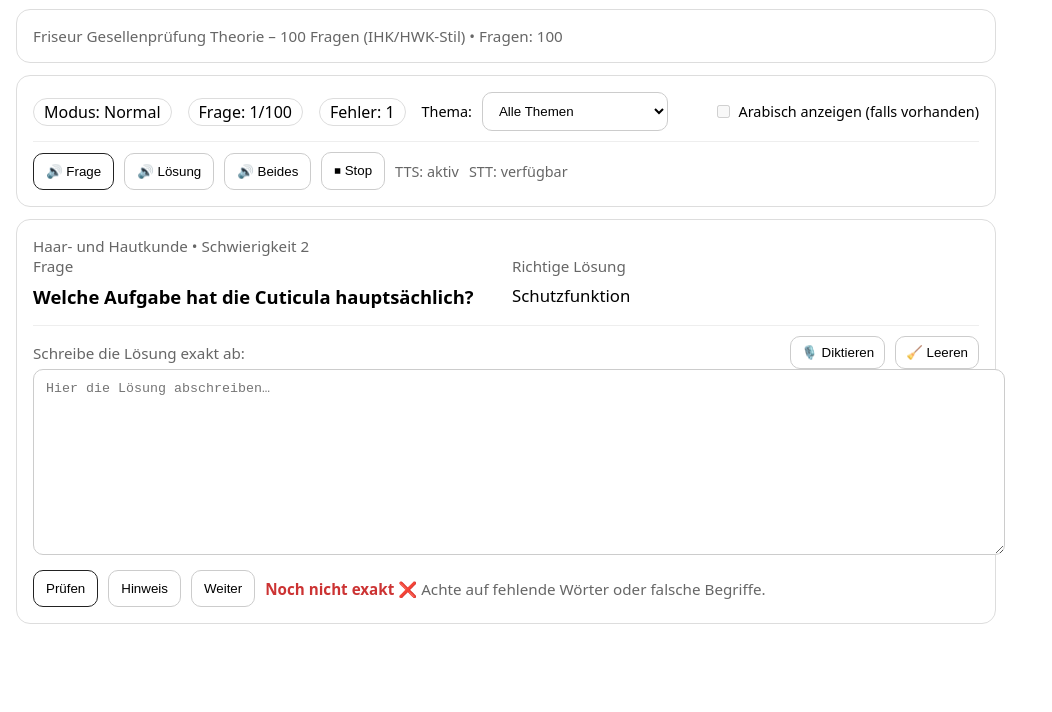
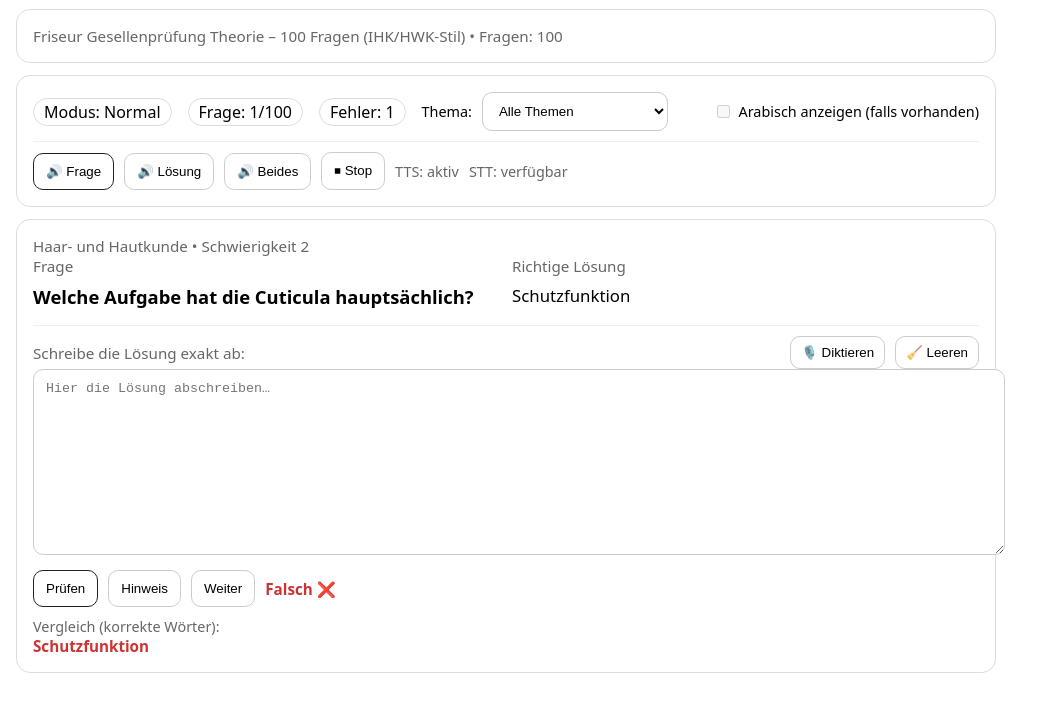
Before and after one commit to mucki2710/bear-pruefung-schreiben, a plain HTML site: page index.html in a window 1280 px wide. Both pictures are taken after a click on the button "Prüfen". Shown: the part 82-794 px from the top of the page, without its empty margins (0-1052 px from the left). Drawn offline with Linux system fonts and the light colour scheme.

Commit message:
Add files via upload

```diff
--- a/index.html
+++ b/index.html
@@ -25,6 +25,7 @@
     .sep{height:1px;background:#eee;margin:10px 0}
     .warn{color:#b35a00;font-weight:600}
     .smallbtn{padding:8px 10px}
+    .warn{color:#b58900;font-weight:600}
   </style>
 </head>
 <body>
@@ -391,30 +392,31 @@ function check(){
   const correct = normalizeText(correctRaw);
   const typed = normalizeText(typedRaw);
 
-  let ok = false;
-
-  if(typed === correct){
-    ok = true;
-  } else {
-    // kleine Toleranz: 95% Übereinstimmung
-    const similarity = similarityScore(typed, correct);
-    if(similarity >= 0.95){
-      ok = true;
-    }
-  }
+  const similarity = similarityScore(typed, correct);
 
   const fb = document.getElementById("feedback");
 
-  if(ok){
+  const missing = missingWords(correctRaw, typedRaw);
+  if(missing.length && similarity < 1){
+    fb.innerHTML += `<div class="mini">Fehlende Wörter: ${missing.join(", ")}</div>`;
+  }
+
+  if(similarity === 1){
     fb.innerHTML = `<span class="ok">Richtig ✅</span>`;
-  } else {
-    fb.innerHTML = `<span class="bad">Noch nicht exakt ❌</span> <span class="muted">Achte auf fehlende Wörter oder falsche Begriffe.</span>`;
+  }
+  else if(similarity >= 0.8){
+    fb.innerHTML = `<span class="warn">Fast richtig ⚠</span>`;
+    showWordDifferences(correctRaw, typedRaw);
+  }
+  else{
+    fb.innerHTML = `<span class="bad">Falsch ❌</span>`;
+    showWordDifferences(correctRaw, typedRaw);
+
     if(!wrong.find(x => x.id === item.id)) wrong.push(item);
   }
 
   setStatus();
 }
-
 function similarityScore(a, b){
   if(!a || !b) return 0;
 
@@ -479,6 +481,40 @@ function next(){
   }
   render();
 }
+
+function showWordDifferences(correctRaw, typedRaw){
+  const correctWords = correctRaw.split(/\s+/);
+  const typedWords = typedRaw.split(/\s+/);
+
+  let result = "";
+
+  for(let i=0;i<correctWords.length;i++){
+    const cw = correctWords[i] || "";
+    const tw = typedWords[i] || "";
+
+    if(normalizeText(cw) === normalizeText(tw)){
+      result += `<span class="ok">${cw}</span> `;
+    } else if(!tw){
+      result += `<span class="bad">${cw}</span> `;
+    } else {
+      result += `<span class="warn">${cw}</span> `;
+    }
+  }
+
+  document.getElementById("hint").style.display = "block";
+  document.getElementById("hint").innerHTML =
+    `<div class="mini">Vergleich (korrekte Wörter):</div>${result}`;
+}
+
+function missingWords(correctRaw, typedRaw){
+  const correctWords = correctRaw.split(/\s+/);
+  const typedNorm = normalizeText(typedRaw);
+
+  return correctWords.filter(w =>
+    !typedNorm.includes(normalizeText(w))
+  );
+}
+
 
 function resetAll(){
   wrongMode = false;
```
